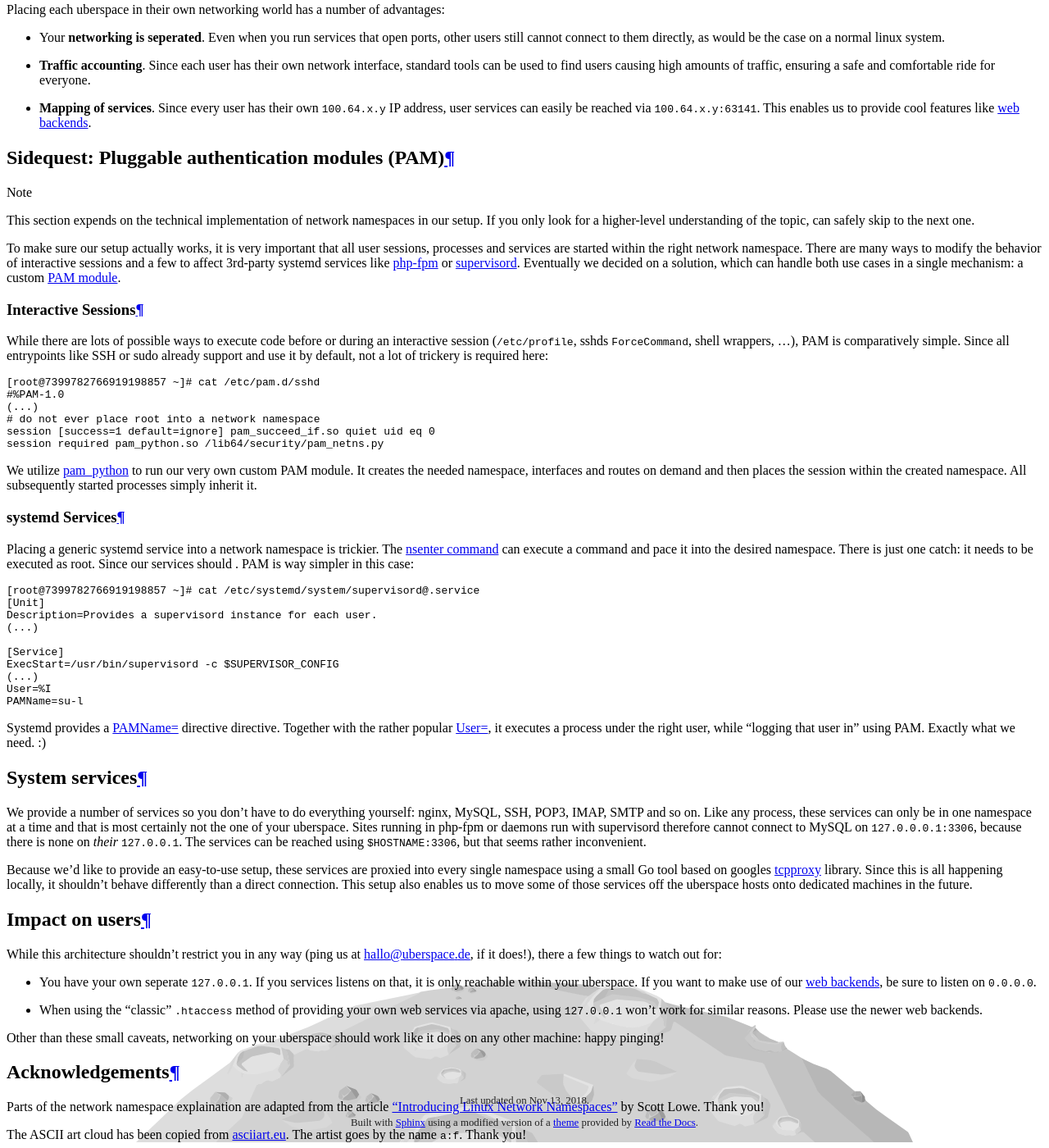
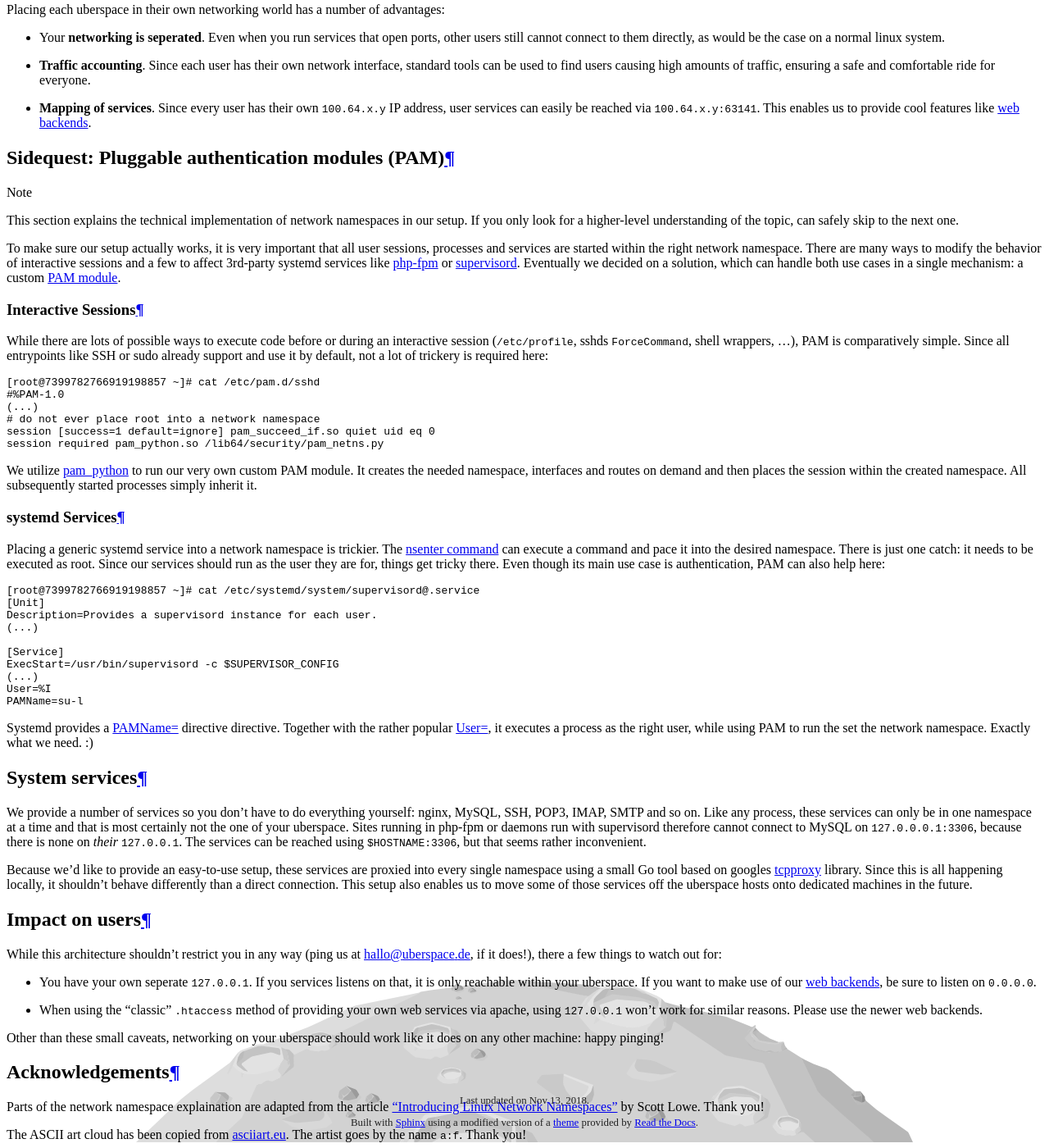
Before and after one commit to Uberspace/manual, a Sphinx documentation site: the page built from source/background-network.rst, in a window 1280 px wide and 1400 px high, scrolled down 2391 px. Shown: the whole window at 82% size. Built offline with Sphinx 7.4.7 and the Read the Docs theme 2.0.0, drawn with Linux system fonts in a browser that asks for light colours; pages that are not in the unit, such as notebooks, are missing from menus.

Commit message:
:pencil2: fix typos in PAM setup

```diff
--- a/source/background-network.rst
+++ b/source/background-network.rst
@@ -101,7 +101,7 @@ Sidequest: Pluggable authentication modules (PAM)
 
 .. note::
 
-  This section expends on the technical implementation of network namespaces in
+  This section explains the technical implementation of network namespaces in
   our setup. If you only look for a higher-level understanding of the topic, can
   safely skip to the next one.
 
@@ -140,7 +140,8 @@ systemd Services
 Placing a generic systemd service into a network namespace is trickier. The
 `nsenter command`_ can execute a command and pace it into the desired namespace.
 There is just one catch: it needs to be executed as root. Since our services
-should . PAM is way simpler in this case:
+should run as the user they are for, things get tricky there. Even though its
+main use case is authentication, PAM can also help here:
 
 .. code-block:: console
 
@@ -156,8 +157,8 @@ should . PAM is way simpler in this case:
   PAMName=su-l
 
 Systemd provides a `PAMName=`_ directive directive. Together with the rather
-popular `User=`_, it executes a process under the right user, while "logging
-that user in" using PAM. Exactly what we need. :)
+popular `User=`_, it executes a process as the right user, while using PAM to
+run the set the network namespace. Exactly what we need. :)
 
 System services
 ===============
```
